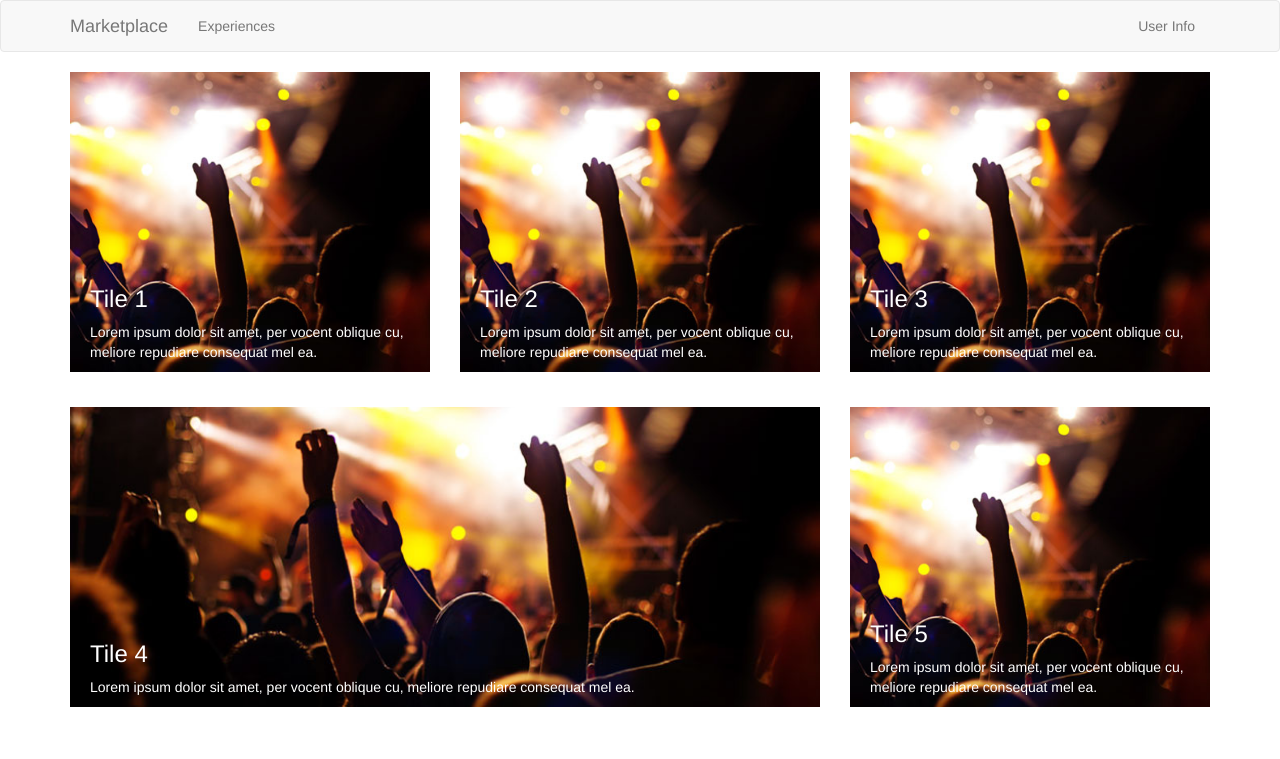
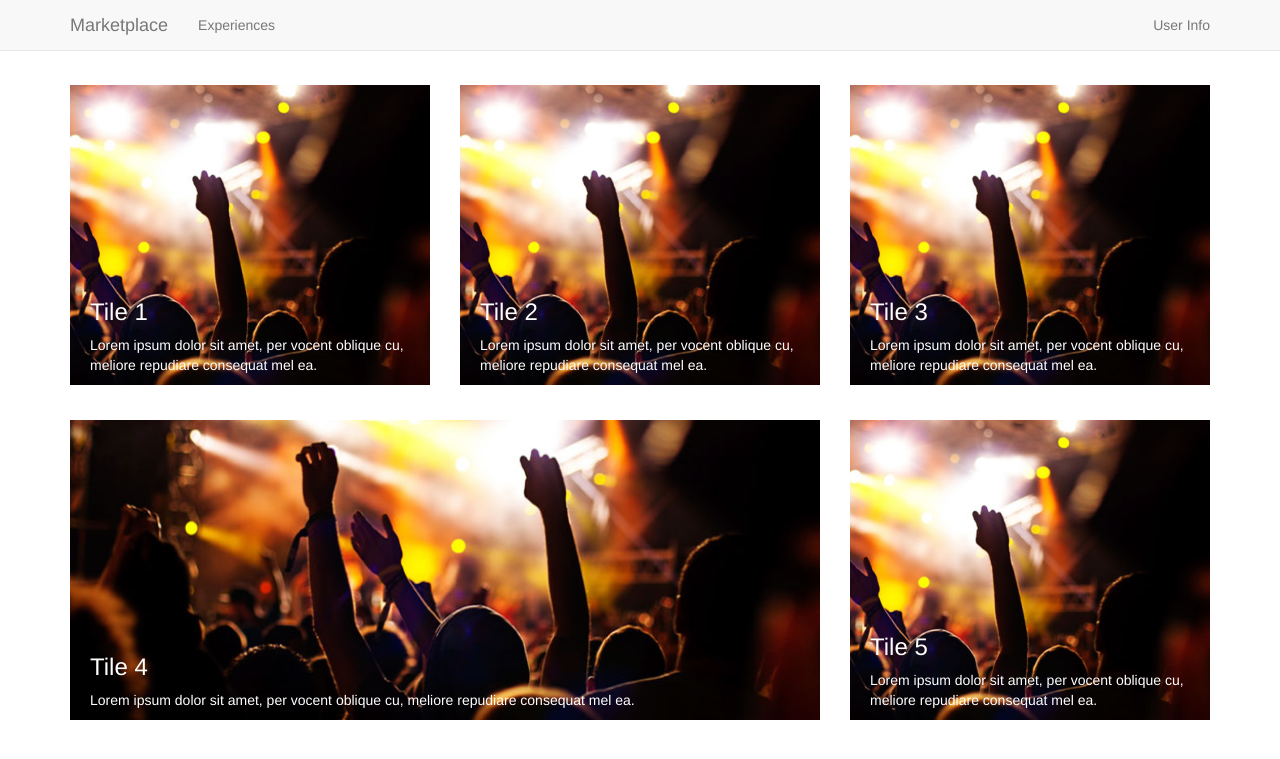
Before and after one commit to jessjass/cs4501-isa-project-final, a Django app: page / in a window 1280 px wide. Shown: the top 759 px of the page. Run offline with Django 3.2, Linux system fonts and the light colour scheme; some libraries are stand-ins or nearby versions.

Commit message:
Fix navbar border radius

```diff
--- a/app/web/pages/static/css/custom.css
+++ b/app/web/pages/static/css/custom.css
@@ -1,3 +1,7 @@
+body {
+	padding-top: 85px;
+}
+
 .tile {
 	color: #fff;
 	width: 100%;
--- a/app/web/pages/templates/navbar.html
+++ b/app/web/pages/templates/navbar.html
@@ -1,4 +1,4 @@
-<nav class="navbar navbar-default">
+<nav class="navbar navbar-default navbar-fixed-top" role="navigation">
   <div class="container">
     <!-- Brand and toggle get grouped for better mobile display -->
     <div class="navbar-header">
--- a/app/web/static/css/custom.css
+++ b/app/web/static/css/custom.css
@@ -1,3 +1,7 @@
+body {
+	padding-top: 85px;
+}
+
 .tile {
 	color: #fff;
 	width: 100%;
@@ -9,21 +13,10 @@
     background-size: cover;
     height:300px;
     position: relative
-
 }
 
 .tile:hover {
 	opacity: 0.7;
-
-}
-
-.image:hover > .overlay {
-    width:100%;
-    height:100%;
-    position:absolute;
-    background-color:#000;
-    opacity:0.5;
-    border-radius:30px;
 }
 
 .tile-description {
```
